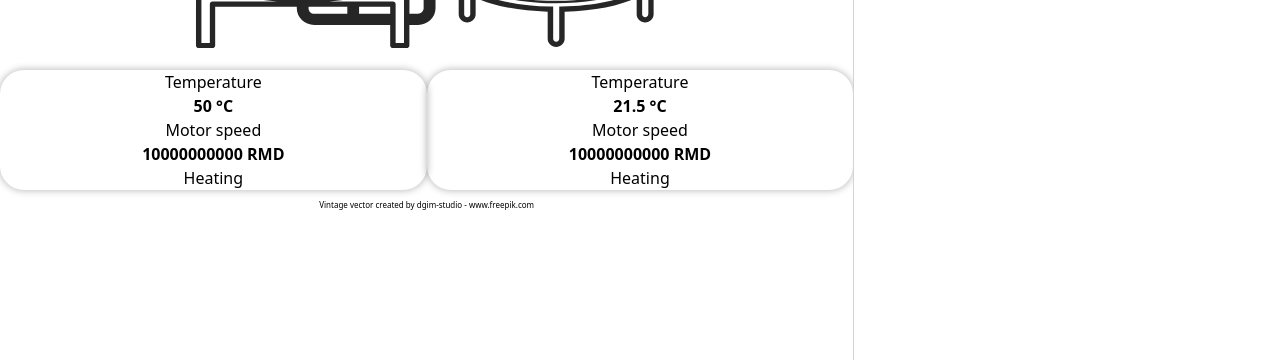
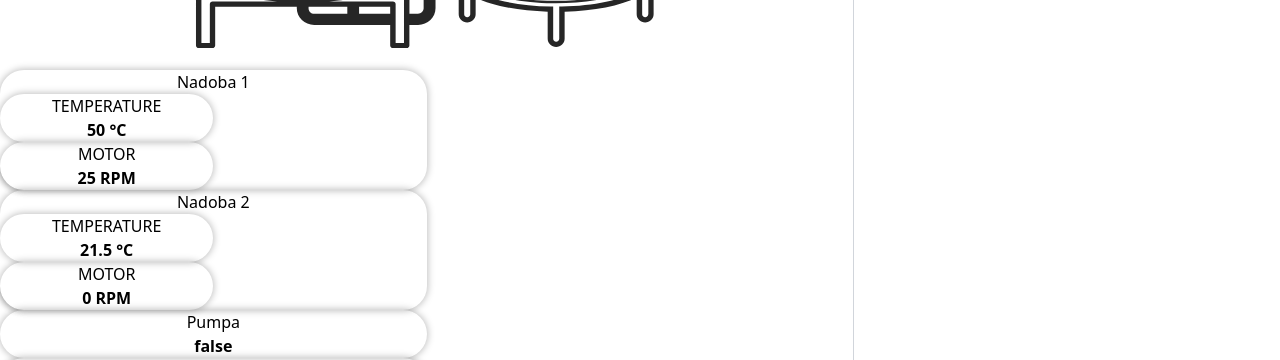
Before and after one commit to smart-brew/frontend, a React (Create React App) app: page / in a window 1280 px wide. Shown: the part 440-800 px from the top of the page. Built offline with nearby package versions, Linux system fonts and the light colour scheme; no server answers.

Commit message:
feature(SB-171): Components for each bubble, without right placement and design

```diff
--- /dev/null
+++ b/src/components/overview/BoxChamber.tsx
@@ -0,0 +1,30 @@
+import React from 'react';
+import Item from './Item';
+import { OneChamberData } from '../../types/SystemData';
+
+// bolo by treba namapovat ale pravdepodobne sa bude prerabat tak zatial len takto
+const BoxChamber: React.FC<OneChamberData> = ({
+  TEMPERATURE,
+  MOTOR,
+  NAME,
+}: OneChamberData) => {
+  // const heatingN = new UnitsMap().getUnit(heating);
+
+  return (
+    <div className="chamber w-1/2 content-center shadow rounded-3xl">
+      <div>{NAME}</div>
+      <Item
+        itemValue={TEMPERATURE.TEMP}
+        name={TEMPERATURE.CATEGORY}
+        codeName={TEMPERATURE.CODENAME}
+      />
+      <Item
+        itemValue={MOTOR.RPM}
+        name={MOTOR.CATEGORY}
+        codeName={MOTOR.CODENAME}
+      />
+    </div>
+  );
+};
+
+export default BoxChamber;
--- /dev/null
+++ b/src/components/overview/BoxUnloader.tsx
@@ -0,0 +1,22 @@
+import React from 'react';
+import Item from './Item';
+import { Unloaders } from './Brewery';
+
+// bolo by treba namapovat ale pravdepodobne sa bude prerabat tak zatial len takto
+const BoxUnloader: React.FC<Unloaders> = ({
+  unloadDevices,
+  name,
+}: Unloaders) => {
+  // const heatingN = new UnitsMap().getUnit(heating);
+
+  return (
+    <div className="chamber w-1/2 content-center shadow rounded-3xl">
+      <div>{name}</div>
+      {unloadDevices.map((unl) => (
+        <Item itemValue={unl.STATE} name={unl.DEVICE} codeName={unl.CODENAME} />
+      ))}
+    </div>
+  );
+};
+
+export default BoxUnloader;
--- a/src/components/overview/Brewery.tsx
+++ b/src/components/overview/Brewery.tsx
@@ -1,9 +1,17 @@
 import React from 'react';
 
-import Chambers from './Chambers';
 import { DataContext } from '../../contexts/dataContext';
 import imgPlaceholder from '../../assets/brewery_placeholder.svg';
 import { moduleData } from '../../data/moduleData';
+import { Unloader } from '../../types/SystemData';
+import Item from './Item';
+import BoxChamber from './BoxChamber';
+import BoxUnloader from './BoxUnloader';
+
+export type Unloaders = {
+  unloadDevices: Array<Unloader>;
+  name: string;
+};
 
 const Brewery: React.FC = () => {
   const data = React.useContext(DataContext)?.data || moduleData;
@@ -11,12 +19,25 @@ const Brewery: React.FC = () => {
   return (
     <div className="">
       <img src={imgPlaceholder} className="w-full" alt="placeholder" />
-      <Chambers
-        TEMPERATURE={data.TEMPERATURE}
-        MOTOR={data.MOTOR}
-        UNLOADER={data.UNLOADER}
-        PUMP={data.UNLOADER}
+      {/* There is no other way to connect the right temperature and motor values together  */}
+      <BoxChamber
+        NAME="Nadoba 1"
+        TEMPERATURE={data.TEMPERATURE[0]}
+        MOTOR={data.MOTOR[0]}
       />
+      <BoxChamber
+        NAME="Nadoba 2"
+        TEMPERATURE={data.TEMPERATURE[1]}
+        MOTOR={data.MOTOR[1]}
+      />
+      {/* If there is a possibility to add more pumps, it can be remade */}
+      <Item
+        name="Pumpa"
+        itemValue={data.PUMP[0].ENABLED}
+        codeName={data.PUMP[0].CODENAME}
+      />
+      <BoxUnloader unloadDevices={data.UNLOADER} name="Nasypniky" />
+
       <a href="https://www.freepik.com/vectors/vintage" className="App-credits">
         Vintage vector created by dgim-studio - www.freepik.com
       </a>
--- a/src/components/overview/Chamber.tsx
+++ /dev/null
@@ -1,31 +0,0 @@
-import React from 'react';
-import ChamberInfo from '../../types/ChamberInfo';
-import UnitsMap from '../../helpers/UnitsMap';
-
-// bolo by treba namapovat ale pravdepodobne sa bude prerabat tak zatial len takto
-const Chamber: React.FC<ChamberInfo> = ({
-  temp,
-  rpm,
-  heating,
-}: ChamberInfo) => {
-  const heatingN = new UnitsMap().getUnit(heating);
-
-  return (
-    <div className="chamber w-1/2 content-center shadow rounded-3xl">
-      <div>
-        <p>Temperature</p>
-        <p className="font-bold">{temp} °C</p>
-      </div>
-      <div>
-        <p>Motor speed</p>
-        <p className="font-bold">{rpm} RMD</p>
-      </div>
-      <div>
-        <p>Heating</p>
-        <p className="font-bold">{heatingN}</p>
-      </div>
-    </div>
-  );
-};
-
-export default Chamber;
--- a/src/components/overview/Chambers.tsx
+++ /dev/null
@@ -1,21 +0,0 @@
-import React from 'react';
-import Chamber from './Chamber';
-import { ModuleData } from '../../types/SystemData';
-
-const Chambers: React.FC<ModuleData> = ({ TEMPERATURE }: ModuleData) => {
-  return (
-    <div className="container flex flex-row">
-      {TEMPERATURE.map((tempO) => (
-        <Chamber
-          key={tempO.DEVICE}
-          device={tempO.DEVICE}
-          temp={tempO.TEMP}
-          rpm={10000000000}
-          heating={tempO.STATE}
-        />
-      ))}
-    </div>
-  );
-};
-
-export default Chambers;
--- /dev/null
+++ b/src/components/overview/Item.tsx
@@ -0,0 +1,19 @@
+import React from 'react';
+import UnitsMap from '../../helpers/UnitsMap';
+import ItemInfo from '../../types/ItemInfo';
+
+// bolo by treba namapovat ale pravdepodobne sa bude prerabat tak zatial len takto
+const Item: React.FC<ItemInfo> = ({ name, itemValue, codeName }: ItemInfo) => {
+  const unit = new UnitsMap().getUnit(codeName);
+
+  return (
+    <div className="chamber w-1/2 content-center shadow rounded-3xl">
+      <p>{name}</p>
+      <p className="font-bold">
+        {itemValue} {unit}
+      </p>
+    </div>
+  );
+};
+
+export default Item;
--- a/src/data/moduleData.ts
+++ b/src/data/moduleData.ts
@@ -6,11 +6,15 @@ export const moduleData: ModuleData = {
       TEMP: 50,
       STATE: 'IN_PROGRESS',
       DEVICE: 'TEMP_1',
+      CODENAME: 'SET_TEMPERATURE',
+      CATEGORY: 'TEMPERATURE',
     },
     {
       TEMP: 21.5,
       STATE: 'WAITING',
       DEVICE: 'TEMP_2',
+      CODENAME: 'SET_TEMPERATURE',
+      CATEGORY: 'TEMPERATURE',
     },
   ],
   MOTOR: [
@@ -19,36 +23,51 @@ export const moduleData: ModuleData = {
       RPM: 25,
       STATE: 'WAITING',
       DEVICE: 'MOTOR_1',
+      CODENAME: 'SET_MOTOR_SPEED',
+      CATEGORY: 'MOTOR',
     },
     {
       SPEED: 0,
       RPM: 0,
       STATE: 'WAITING',
       DEVICE: 'MOTOR_2',
+      CODENAME: 'SET_MOTOR_SPEED',
+      CATEGORY: 'MOTOR',
     },
   ],
   UNLOADER: [
     {
       STATE: 'WAITING',
       DEVICE: 'FERMENTABLE',
+      CODENAME: 'UNLOAD',
+      CATEGORY: 'UNLOADER',
     },
     {
       STATE: 'WAITING',
       DEVICE: 'YEAST',
+      CODENAME: 'UNLOAD',
+      CATEGORY: 'UNLOADER',
     },
     {
       STATE: 'WAITING',
       DEVICE: 'HOPS',
+      CODENAME: 'UNLOAD',
+      CATEGORY: 'UNLOADER',
     },
     {
       STATE: 'WAITING',
       DEVICE: 'OTHER',
+      CODENAME: 'UNLOAD',
+      CATEGORY: 'UNLOADER',
     },
   ],
   PUMP: [
     {
       STATE: 'WAITING',
       DEVICE: 'PUMP_1',
+      CODENAME: 'TRANSFER_LIQUIDS',
+      CATEGORY: 'PUMP',
+      ENABLED: 'false',
     },
   ],
 };
--- a/src/helpers/UnitsMap.ts
+++ b/src/helpers/UnitsMap.ts
@@ -4,6 +4,8 @@ export default class UnitsMap {
   constructor() {
     this.units.set('SET_TEMPERATURE', '°C');
     this.units.set('SET_MOTOR_SPEED', 'RPM');
+    // this.units.set('false', 'OFF');
+    // this.units.set('true', 'ON');
   }
 
   getUnit(instruction: string): string | undefined {
--- /dev/null
+++ b/src/types/ItemInfo.ts
@@ -0,0 +1,9 @@
+import { Status } from './SystemData';
+
+type ItemInfo = {
+  name?: string;
+  itemValue: string | number | Status;
+  codeName: string;
+};
+
+export default ItemInfo;
```
Also changed, not shown: src/types/ChamberInfo.ts (deleted, +0 -10 lines), src/types/SystemData.ts (+11 -1 lines).
